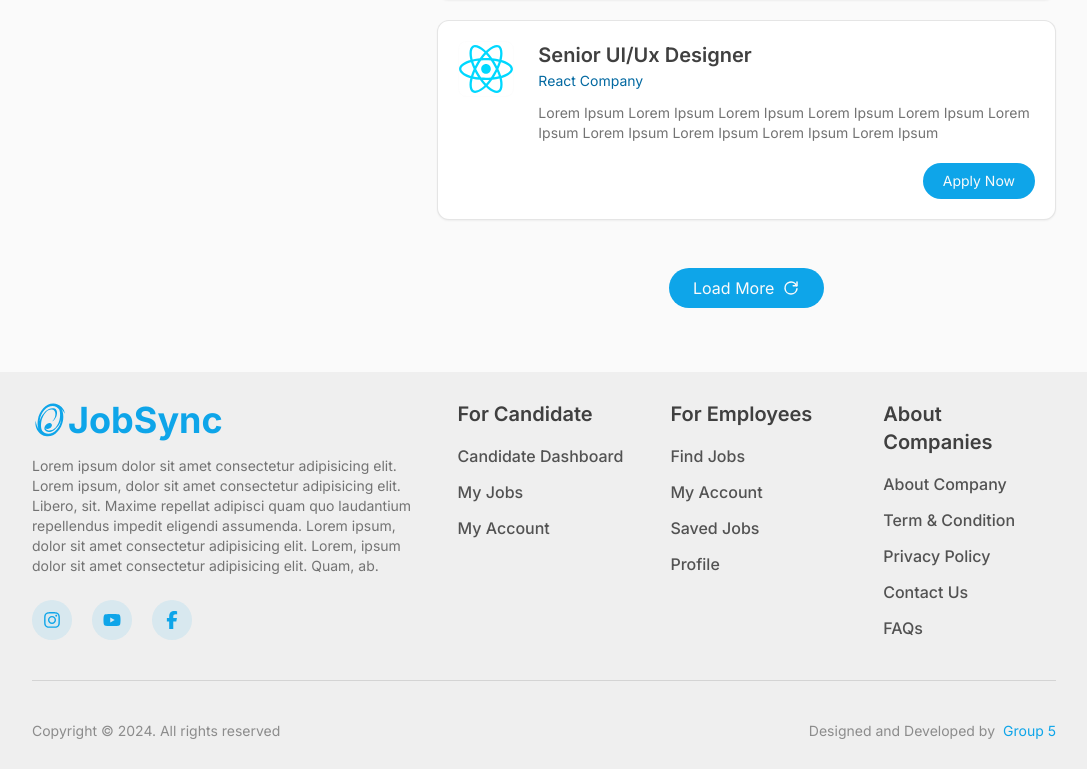
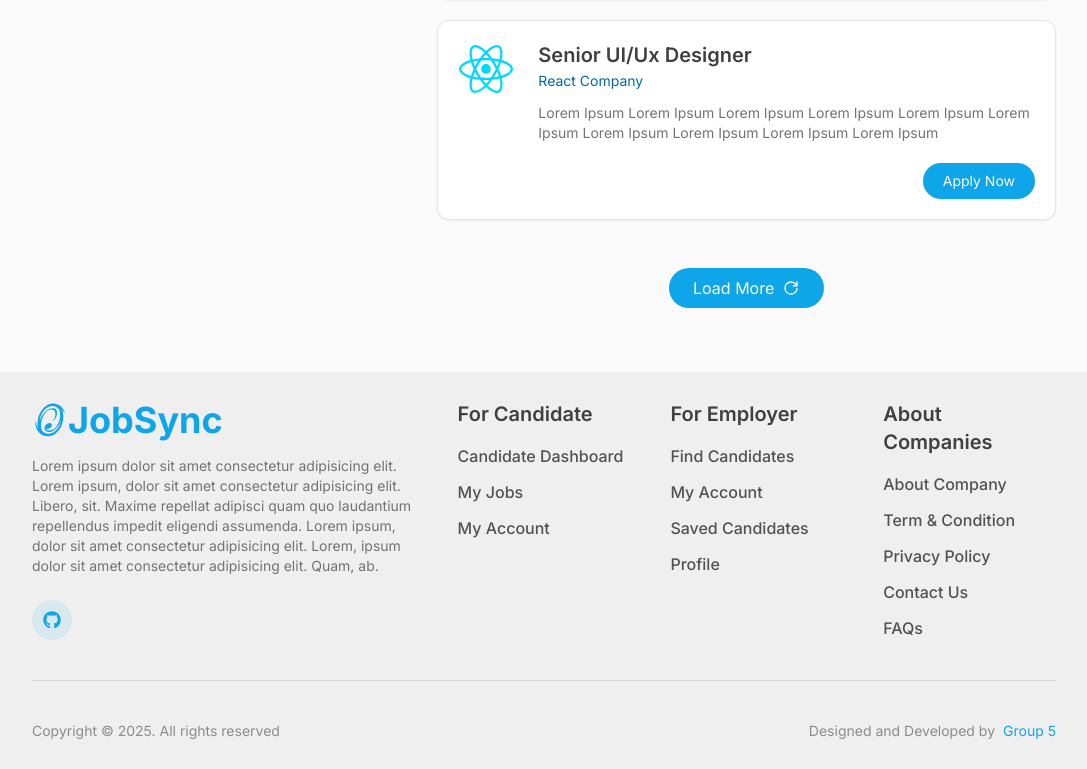
Before and after one commit to arkavidia-academya-WSE-2025/jobseeker-reactjs, a React (Vite) app in the folder fe-arkavidia/: page / in a window 1280 px wide. Shown: the part 1792-2561 px from the top of the page, without its empty margins (96-1183 px from the left). Built offline with nearby package versions, Linux system fonts and the light colour scheme.

Commit message:
Update: Footer component with new social media link and text changes

```diff
--- a/fe-arkavidia/src/components/footer/Footer.jsx
+++ b/fe-arkavidia/src/components/footer/Footer.jsx
@@ -3,6 +3,7 @@ import Layout from "../layout/Layout";
 import { Link } from "react-router-dom";
 import { FaFacebookF, FaInstagram, FaYoutube } from "react-icons/fa6";
 import { GiPortal } from "react-icons/gi";
+import { FaGithub } from "react-icons/fa";
 
 const Footer = () => {
   return (
@@ -29,25 +30,11 @@ const Footer = () => {
               </p>
               <div className="flex items-center gap-5 w-full">
                 <Link
-                  to=""
+                  to="https://github.com/arkavidia-academya-WSE-2025"
                   target="_blank"
                   className="w-10 h-10 rounded-full bg-sky-500/10 flex items-center justify-center hover:bg-sky-500/20 ease-in-out duration-300"
                 >
-                  <FaInstagram className="text-sky-500 text-lg" />
-                </Link>
-                <Link
-                  to=""
-                  target="_blank"
-                  className="w-10 h-10 rounded-full bg-sky-500/10 flex items-center justify-center hover:bg-sky-500/20 ease-in-out duration-300"
-                >
-                  <FaYoutube className="text-sky-500 text-lg" />
-                </Link>
-                <Link
-                  to=""
-                  target="_blank"
-                  className="w-10 h-10 rounded-full bg-sky-500/10 flex items-center justify-center hover:bg-sky-500/20 ease-in-out duration-300"
-                >
-                  <FaFacebookF className="text-sky-500 text-lg" />
+                  <FaGithub className="text-sky-500 text-lg" />
                 </Link>
               </div>
             </div>
@@ -87,7 +74,7 @@ const Footer = () => {
 
           <div className="col-span-1 space-y-4">
             <h1 className="text-xl text-neutral-700 font-semibold">
-              For Employees
+              For Employer
             </h1>
             <ul className="space-y-3">
               <li>
@@ -95,7 +82,7 @@ const Footer = () => {
                   to="/jobs"
                   className="text-base text-neutral-600 font-medium hover:text-sky-500 ease-in-out duration-300"
                 >
-                  Find Jobs
+                  Find Candidates
                 </Link>
               </li>
               <li>
@@ -111,7 +98,7 @@ const Footer = () => {
                   to="/sjobs"
                   className="text-base text-neutral-600 font-medium hover:text-sky-500 ease-in-out duration-300"
                 >
-                  Saved Jobs
+                  Saved Candidates
                 </Link>
               </li>
               <li>
@@ -178,7 +165,7 @@ const Footer = () => {
 
         <div className="w-full flex items-center justify-between">
           <p className="text-sm text-neutral-500/80 font-normal">
-            Copyright © 2024. All rights reserved
+            Copyright © 2025. All rights reserved
           </p>
           <p className="text-sm text-neutral-500/80 font-normal">
             Designed and Developed by
```
